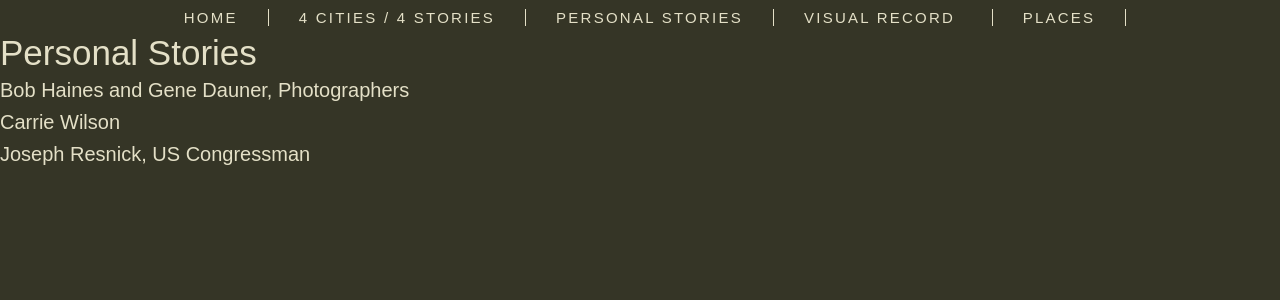
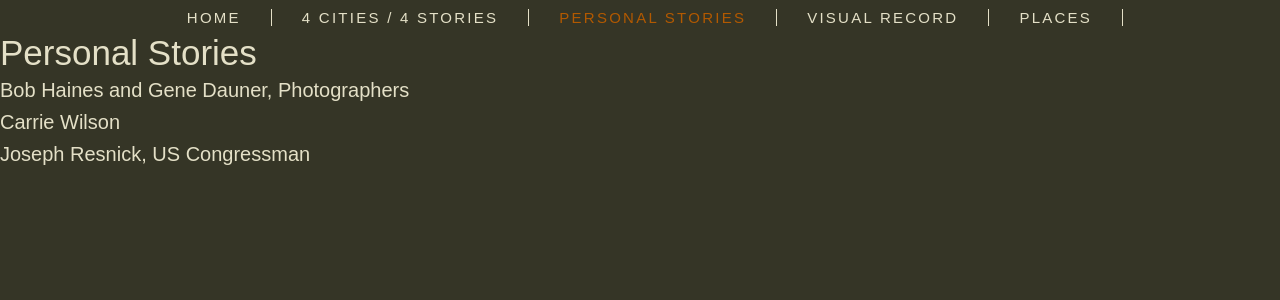
Before and after one commit to DigitalGizmo/pur-app-r, a React (Create React App) app: page /people in a window 1280 px wide. Shown: the top 300 px of the page. Built offline with nearby package versions, Linux system fonts and the light colour scheme; a web font is replaced by a local one.

Commit message:
add man nav selected

```diff
--- a/src/components/Home.js
+++ b/src/components/Home.js
@@ -9,9 +9,10 @@ class Home extends React.Component {
       <div>
       <h2>Home page</h2>
         <ul>
+            <li><Link to="/cities">4 Cities / 4 Stories</Link></li>
             <li><Link to="/people">Personal Stories</Link></li>
+            <li><a href="http://app.picturingurbanrenewal.org/visuals">Visual Record</a> </li>
             <li><Link to="/places">Place-Based Explorations</Link></li>
-            <li><Link to="/archive/visuals">Visuals</Link></li>
           </ul>
       </div>
     );
--- a/src/components/cities/CitiesMenu.js
+++ b/src/components/cities/CitiesMenu.js
@@ -5,7 +5,7 @@ import MainNav from '../common/MainNav';
 const CitiesMenu = () => {
   return (
     <div>
-      <MainNav />
+      <MainNav selected='cities'/>
       <h2>4 Cities / 4 Stories</h2>
       <ul>
         <li><a href="http://dev.picturingurbanrenewal.org/wireframe/city-stories/albany-displaced.html">Albany: Lost Places/Displaced People - The Reaction to Redevelopment</a></li>
--- a/src/components/common/MainNav.js
+++ b/src/components/common/MainNav.js
@@ -2,16 +2,26 @@ import React from 'react';
 import { Link } from 'react-router-dom';
 import './MainNav.css';
 
-const MainNav = () => {
+const MainNav = (props) => {
   return (
     <div >
       <nav className="main-menu">
         <ul>
-          <li><Link to="/">Home</Link></li>
-          <li><Link to="/cities">4 Cities / 4 Stories</Link></li>
-          <li><Link to="/people">Personal Stories</Link></li>
-          <li><a href="http://app.picturingurbanrenewal.org/visuals">Visual Record</a> </li>
-          <li><Link to="/places">Places</Link></li>
+          <li>
+            <Link to="/">Home</Link>
+          </li>
+          <li className={ props.selected === 'cities' ? 'selected' : ''}>
+            <Link to="/cities">4 Cities / 4 Stories</Link>
+          </li>
+          <li className={ props.selected === 'people' ? 'selected' : ''}>
+            <Link to="/people">Personal Stories</Link>
+          </li>
+          <li className={ props.selected === 'visual' ? 'selected' : ''}>
+            <a href="http://app.picturingurbanrenewal.org/visuals">Visual Record</a>
+          </li>
+          <li className={ props.selected === 'places' ? 'selected' : ''}>
+            <Link to="/places">Places</Link>
+          </li>
         </ul>
       </nav>
     </div>
--- a/src/components/people/PeopleMenu.js
+++ b/src/components/people/PeopleMenu.js
@@ -5,7 +5,7 @@ import MainNav from '../common/MainNav';
 const PeopleMenu = () => {
   return (
     <div>
-      <MainNav />
+      <MainNav selected='people'/>
       <h2>Personal Stories</h2>
       <ul>
         <li><Link to="/people/haines-dauner">Bob Haines and Gene Dauner, Photographers</Link></li>
--- a/src/components/people/PersonalStory.js
+++ b/src/components/people/PersonalStory.js
@@ -40,7 +40,7 @@ class PersonalStory extends React.Component {
 
     return (
       <div>
-        <MainNav />
+        <MainNav selected='people'/>
         <header className="basic-page">
           <h1>Bob Haines &amp; Gene Dauner, Photographers</h1>
           <h4>Kingston, NY</h4>
--- a/src/components/people/PersonalStoryCW.js
+++ b/src/components/people/PersonalStoryCW.js
@@ -44,7 +44,7 @@ class PersonalStory extends React.Component {
 
     return (
       <div>
-        <MainNav />
+        <MainNav selected='people'/>
         <header className="basic-page">
           <h1>Carrie Wilson, Contract Buyer</h1>
           <h4>Newburgh, NY</h4>
--- a/src/components/places/Newburgh.js
+++ b/src/components/places/Newburgh.js
@@ -41,7 +41,7 @@ const Newburgh = () => {
 
         <div id="image-sequence1" className="image-panel">
             <div className='image-panel-outer-div'>
-              <MainNav />
+            <MainNav selected='places'/>
               <div id="chapter1-title" className="chapter-title">
                 <h2>Newburgh from the Planner's Perspective</h2>
               </div>
--- a/src/components/places/PlacesMenu.js
+++ b/src/components/places/PlacesMenu.js
@@ -5,7 +5,7 @@ import MainNav from '../common/MainNav';
 const PlacesMenu = () => {
   return (
     <div>
-      <MainNav />
+      <MainNav selected='places'/>>
       <h2>Place-Based Explorations</h2>
       <ul>
         <li><a href="http://app.picturingurbanrenewal.org/places/stuy-stroll">Stroll By: 1st Avenue &amp; 14th Street</a> </li>
```
